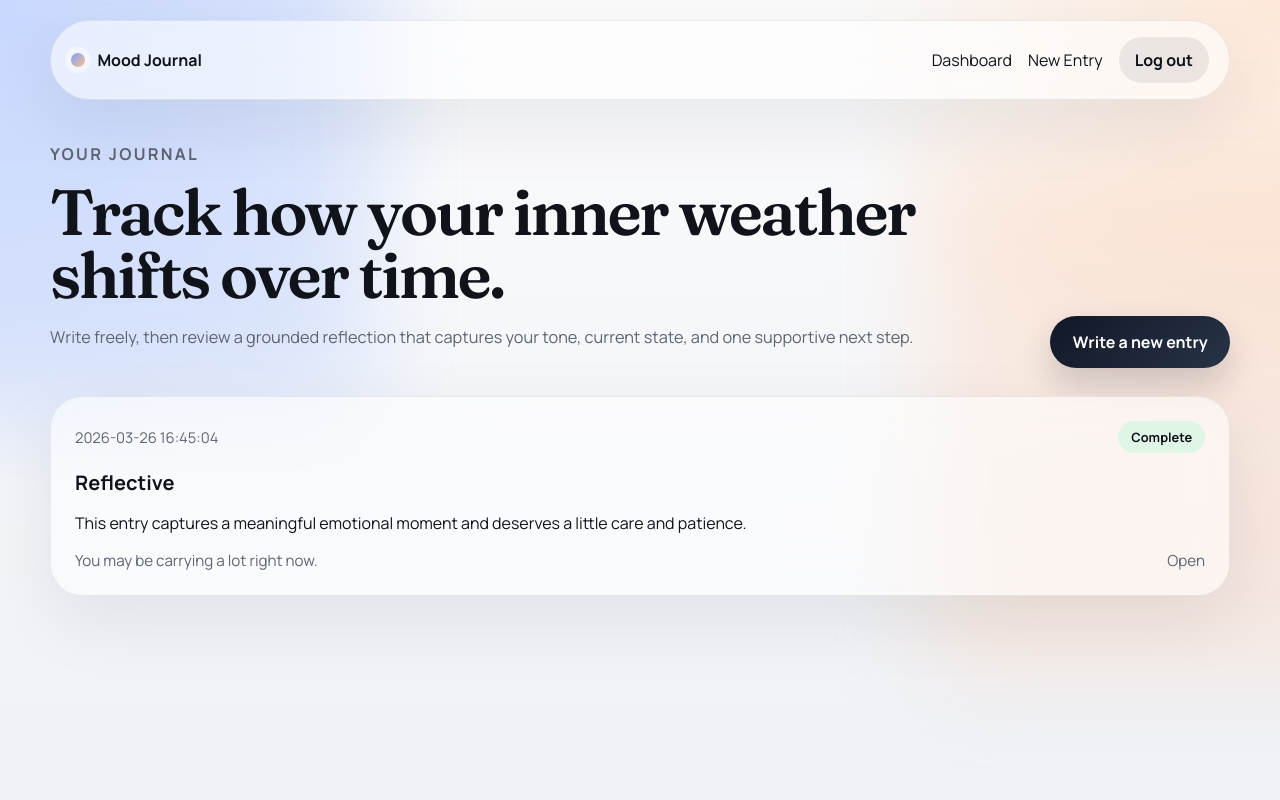
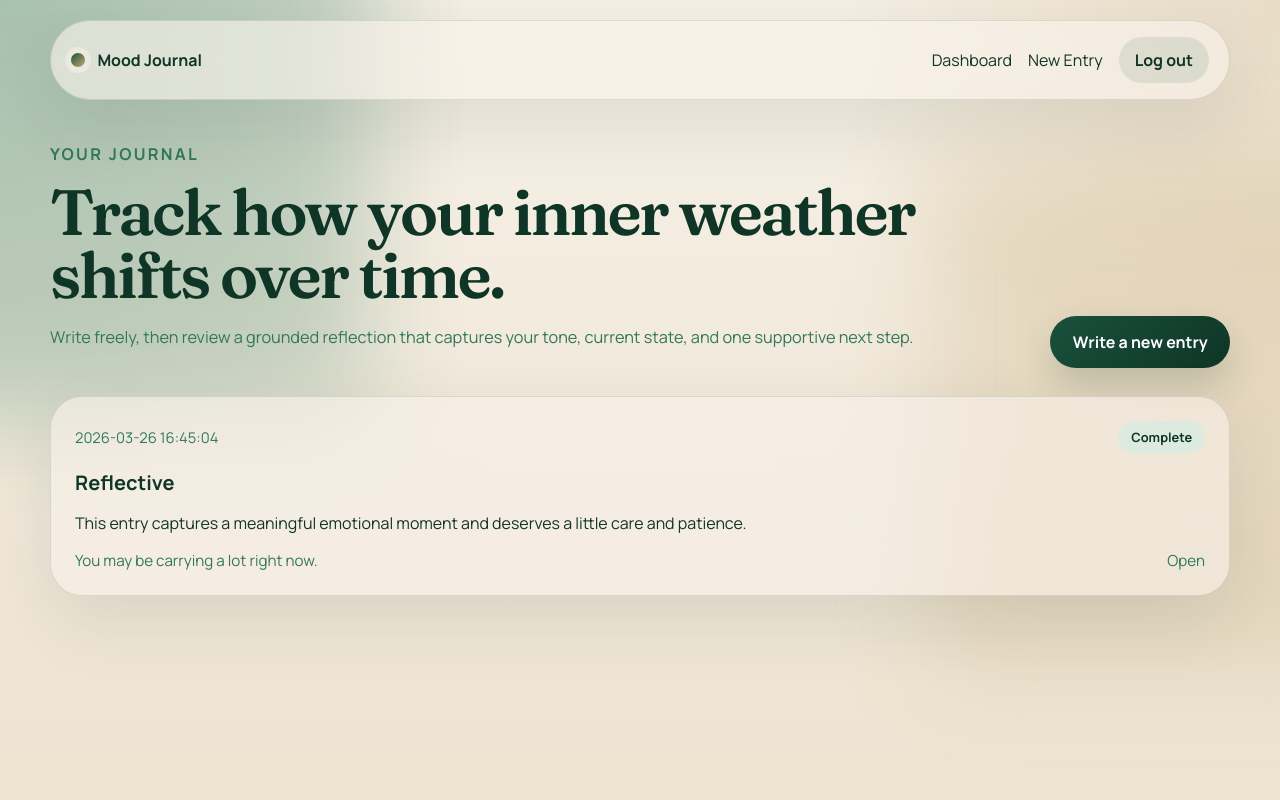
Before and after one commit to paganini116/mood-journal, a Flask app: page /journal/ in a window 1280 px wide. Run offline with Flask 3, Linux system fonts and the light colour scheme; a user stored in the database is signed in; data comes from the database, SQL or seed files in the repository; both versions use the stored data as it was after the commit.

Commit message:
updated UI to reflect phive color pallete

```diff
--- a/app/static/style.css
+++ b/app/static/style.css
@@ -1,15 +1,15 @@
 :root {
-  --bg: #f4f5f7;
-  --surface: rgba(255, 255, 255, 0.72);
-  --surface-strong: rgba(255, 255, 255, 0.88);
-  --surface-border: rgba(24, 30, 42, 0.08);
-  --text: #10131a;
-  --muted: #5d6472;
-  --accent: #111827;
-  --accent-soft: #eef2ff;
-  --success: #dff5e5;
-  --warning: #fff2d8;
-  --shadow: 0 24px 70px rgba(17, 24, 39, 0.08);
+  --bg: #f2e9dc;
+  --surface: rgba(242, 233, 220, 0.74);
+  --surface-strong: rgba(248, 242, 234, 0.9);
+  --surface-border: rgba(15, 53, 39, 0.12);
+  --text: #0f3527;
+  --muted: #31785a;
+  --accent: #19513c;
+  --accent-soft: #dce8df;
+  --success: #dceadf;
+  --warning: #e6d4a2;
+  --shadow: 0 24px 70px rgba(15, 53, 39, 0.1);
   --radius-xl: 32px;
   --radius-lg: 24px;
   --radius-md: 18px;
@@ -25,9 +25,9 @@ body {
   font-family: "Manrope", sans-serif;
   color: var(--text);
   background:
-    radial-gradient(circle at top left, rgba(185, 205, 255, 0.55), transparent 32%),
-    radial-gradient(circle at top right, rgba(255, 211, 178, 0.48), transparent 30%),
-    linear-gradient(180deg, #fbfbfc 0%, #eef1f6 100%);
+    radial-gradient(circle at top left, rgba(49, 120, 90, 0.22), transparent 32%),
+    radial-gradient(circle at top right, rgba(195, 168, 115, 0.28), transparent 30%),
+    linear-gradient(180deg, #f6f0e6 0%, #ede3d1 100%);
 }
 
 a {
@@ -55,13 +55,13 @@ textarea {
 .page-glow-left {
   top: -6rem;
   left: -9rem;
-  background: rgba(170, 196, 255, 0.8);
+  background: rgba(49, 120, 90, 0.55);
 }
 
 .page-glow-right {
   top: 10rem;
   right: -10rem;
-  background: rgba(255, 205, 173, 0.8);
+  background: rgba(195, 168, 115, 0.6);
 }
 
 .shell {
@@ -81,7 +81,7 @@ textarea {
   padding: 1rem 1.25rem;
   border: 1px solid var(--surface-border);
   border-radius: 999px;
-  background: rgba(255, 255, 255, 0.55);
+  background: rgba(248, 242, 234, 0.62);
   backdrop-filter: blur(20px);
   box-shadow: var(--shadow);
 }
@@ -97,8 +97,8 @@ textarea {
   width: 0.9rem;
   height: 0.9rem;
   border-radius: 999px;
-  background: linear-gradient(135deg, #7aa2ff, #ffc08c);
-  box-shadow: 0 0 0 6px rgba(255, 255, 255, 0.45);
+  background: linear-gradient(135deg, #19513c, #c3a873);
+  box-shadow: 0 0 0 6px rgba(248, 242, 234, 0.55);
 }
 
 .site-nav {
@@ -125,11 +125,11 @@ textarea {
 }
 
 .flash-error {
-  background: #fff1f0;
+  background: #f3ddd4;
 }
 
 .flash-success {
-  background: #edf9f0;
+  background: #dceadf;
 }
 
 .hero,
@@ -202,7 +202,7 @@ textarea {
 
 .auth-panel,
 .composer-panel {
-  background: rgba(255, 255, 255, 0.82);
+  background: rgba(248, 242, 234, 0.84);
 }
 
 .panel-header h2,
@@ -239,7 +239,7 @@ textarea {
 .feature-card,
 .entry-card,
 .note-panel {
-  background: rgba(255, 255, 255, 0.55);
+  background: rgba(248, 242, 234, 0.58);
 }
 
 .entry-card {
@@ -286,15 +286,15 @@ textarea {
   font-size: 0.8rem;
   font-weight: 700;
   text-transform: capitalize;
-  background: rgba(17, 24, 39, 0.08);
+  background: rgba(25, 81, 60, 0.12);
 }
 
 .status-needs_attention {
-  background: var(--warning);
+  background: #e6d4a2;
 }
 
 .status-complete {
-  background: var(--success);
+  background: #dceadf;
 }
 
 .button {
@@ -304,16 +304,16 @@ textarea {
   border: 0;
   border-radius: 999px;
   padding: 0.95rem 1.4rem;
-  background: linear-gradient(135deg, #111827, #283347);
+  background: linear-gradient(135deg, #19513c, #0f3527);
   color: #fff;
   font-weight: 700;
   cursor: pointer;
-  box-shadow: 0 16px 34px rgba(17, 24, 39, 0.18);
+  box-shadow: 0 16px 34px rgba(15, 53, 39, 0.18);
 }
 
 .button-ghost {
   padding: 0.75rem 1rem;
-  background: rgba(17, 24, 39, 0.08);
+  background: rgba(25, 81, 60, 0.1);
   color: var(--text);
   box-shadow: none;
 }
@@ -336,10 +336,10 @@ textarea {
 .field input,
 .field textarea {
   width: 100%;
-  border: 1px solid rgba(16, 19, 26, 0.1);
+  border: 1px solid rgba(15, 53, 39, 0.12);
   border-radius: 1.15rem;
   padding: 0.95rem 1rem;
-  background: rgba(255, 255, 255, 0.95);
+  background: rgba(251, 247, 240, 0.96);
   color: var(--text);
   resize: vertical;
   min-height: 3.25rem;
@@ -347,7 +347,7 @@ textarea {
 
 .field input:focus,
 .field textarea:focus {
-  outline: 2px solid rgba(122, 162, 255, 0.45);
+  outline: 2px solid rgba(49, 120, 90, 0.32);
   border-color: transparent;
 }
 
@@ -369,8 +369,8 @@ textarea {
   margin-top: 2rem;
   padding: 1.2rem;
   border-radius: var(--radius-lg);
-  background: #fff5e8;
-  border: 1px solid rgba(228, 174, 74, 0.28);
+  background: rgba(230, 212, 162, 0.42);
+  border: 1px solid rgba(195, 168, 115, 0.42);
 }
 
 @media (max-width: 900px) {
```
Also changed, not shown: instance/mood_journal.sqlite3.
